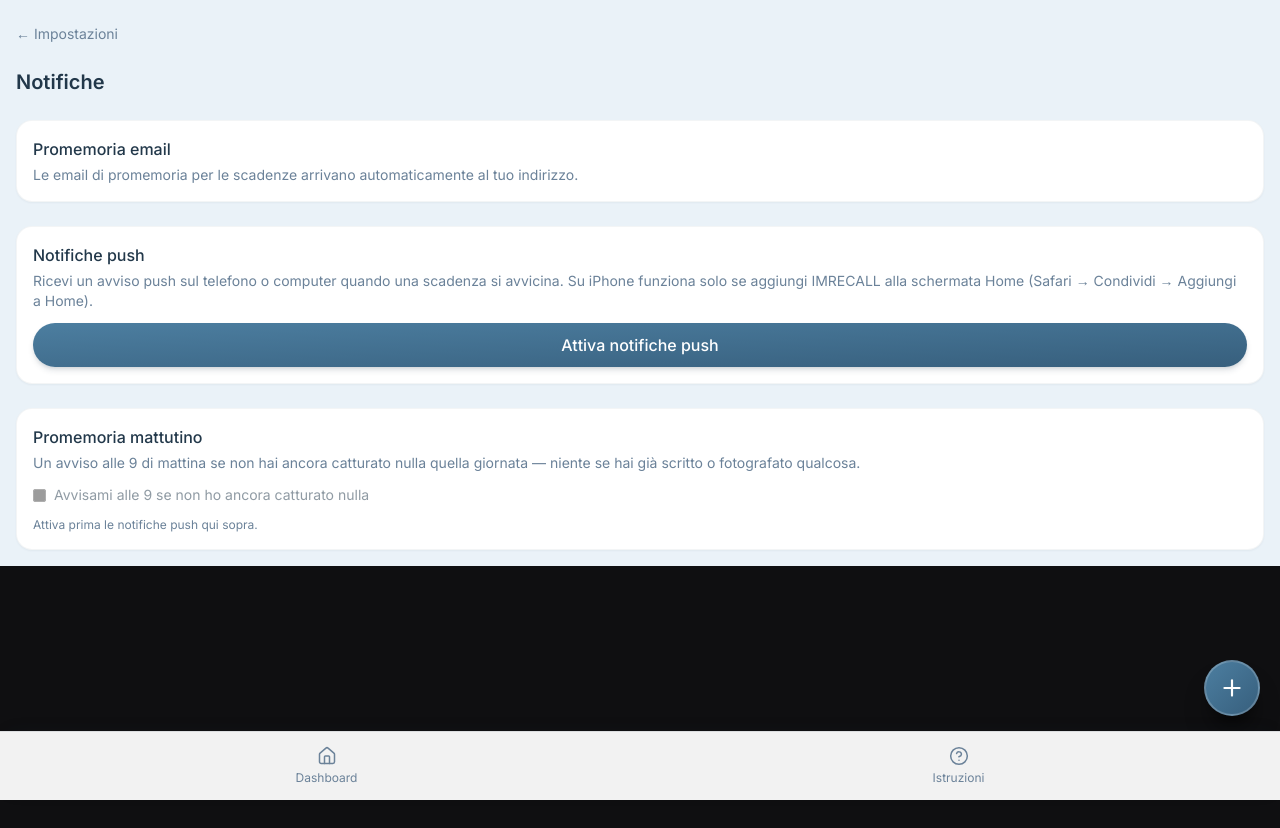
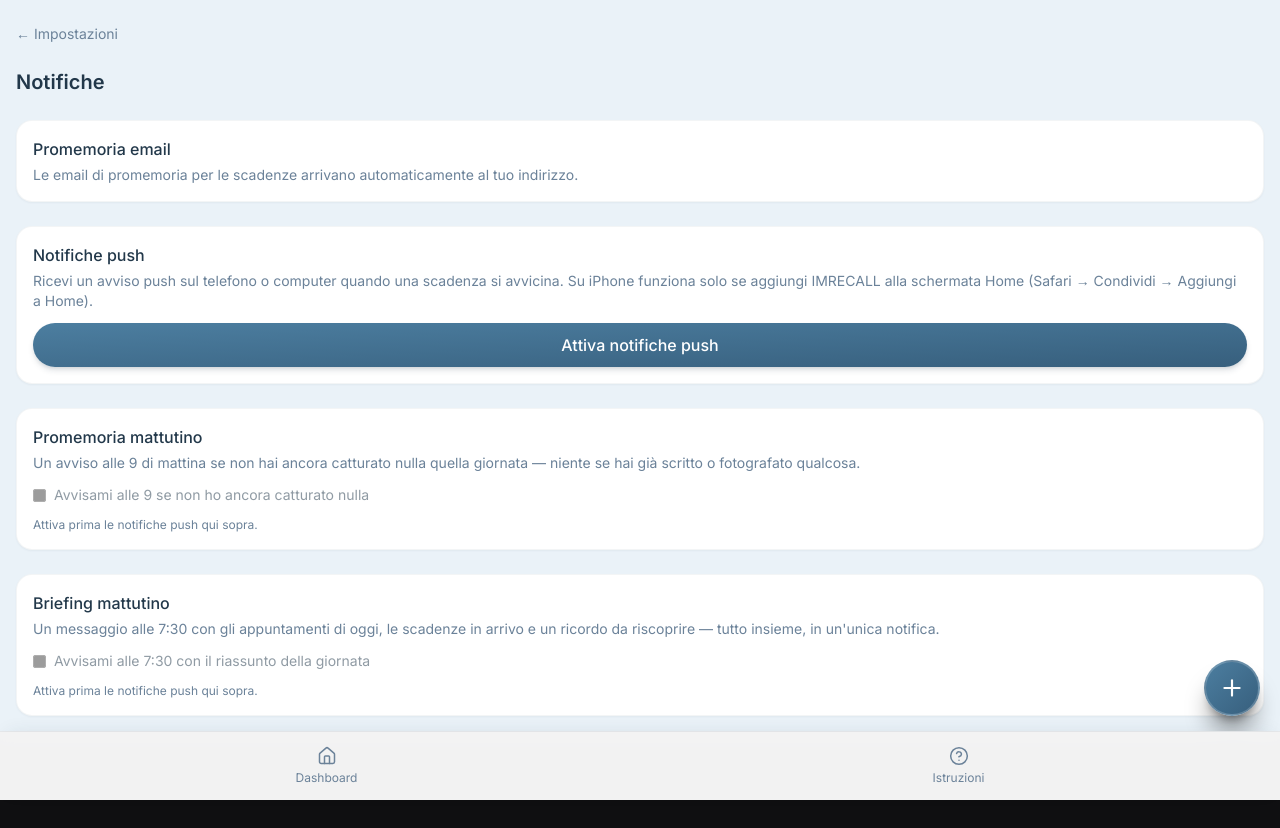
Before and after one commit to Ghostlineapps/imrecall, a Next.js app: page /settings/notifications in a window 1280 px wide. Before the commit the page ends 800 px from the top, so only its background shows below. Built offline with nearby package versions, Linux system fonts and the light colour scheme; no server answers.

Commit message:
Update page.tsx

```diff
--- a/src/app/(app)/settings/notifications/page.tsx
+++ b/src/app/(app)/settings/notifications/page.tsx
@@ -30,6 +30,12 @@ export default function NotificationsSettingsPage() {
   const [dailyReminder, setDailyReminder] = useState(false);
   const [dailyReminderSaving, setDailyReminderSaving] = useState(false);
 
+  // Briefing mattutino composto (migration 037) — stesso principio del
+  // promemoria sopra, ma toggle indipendente: appuntamenti + scadenze +
+  // resurfacing invece di "hai catturato qualcosa oggi?".
+  const [morningBriefing, setMorningBriefing] = useState(false);
+  const [morningBriefingSaving, setMorningBriefingSaving] = useState(false);
+
   useEffect(() => {
     if (!("serviceWorker" in navigator) || !("PushManager" in window)) {
       setSupported(false);
@@ -46,7 +52,10 @@ export default function NotificationsSettingsPage() {
 
     fetch("/api/profile")
       .then((r) => r.json())
-      .then((data) => setDailyReminder(!!data.daily_capture_reminder_enabled))
+      .then((data) => {
+        setDailyReminder(!!data.daily_capture_reminder_enabled);
+        setMorningBriefing(!!data.morning_briefing_enabled);
+      })
       .catch(() => {});
   }, []);
 
@@ -121,6 +130,21 @@ export default function NotificationsSettingsPage() {
       });
     } finally {
       setDailyReminderSaving(false);
+    }
+  }
+
+  async function toggleMorningBriefing() {
+    const next = !morningBriefing;
+    setMorningBriefing(next);
+    setMorningBriefingSaving(true);
+    try {
+      await fetch("/api/profile", {
+        method: "PATCH",
+        headers: { "Content-Type": "application/json" },
+        body: JSON.stringify({ morning_briefing_enabled: next }),
+      });
+    } finally {
+      setMorningBriefingSaving(false);
     }
   }
 
@@ -209,6 +233,41 @@ export default function NotificationsSettingsPage() {
           </p>
         )}
       </div>
+
+      {/* Toggle indipendente dal promemoria "cattura qualcosa" sopra —
+          stesso principio, notifiche diverse per bisogni diversi: questa
+          riassume la giornata invece di ricordare di scrivere qualcosa.
+          Richiede comunque le notifiche push attive, stesso motivo. */}
+      <div className="card-light space-y-3">
+        <div>
+          <p className="font-medium">Briefing mattutino</p>
+          <p className="text-sm text-celeste-muted mt-1">
+            Un messaggio alle 7:30 con gli appuntamenti di oggi, le scadenze in arrivo e un
+            ricordo da riscoprire — tutto insieme, in un&apos;unica notifica.
+          </p>
+        </div>
+
+        <label
+          className={
+            "flex items-center gap-2 text-sm " + (supported && enabled ? "cursor-pointer" : "opacity-50")
+          }
+        >
+          <input
+            type="checkbox"
+            checked={morningBriefing}
+            onChange={toggleMorningBriefing}
+            disabled={!supported || !enabled || morningBriefingSaving}
+            className="shrink-0"
+          />
+          Avvisami alle 7:30 con il riassunto della giornata
+        </label>
+
+        {supported && !enabled && (
+          <p className="text-celeste-muted text-xs">
+            Attiva prima le notifiche push qui sopra.
+          </p>
+        )}
+      </div>
     </div>
   );
 }
```
